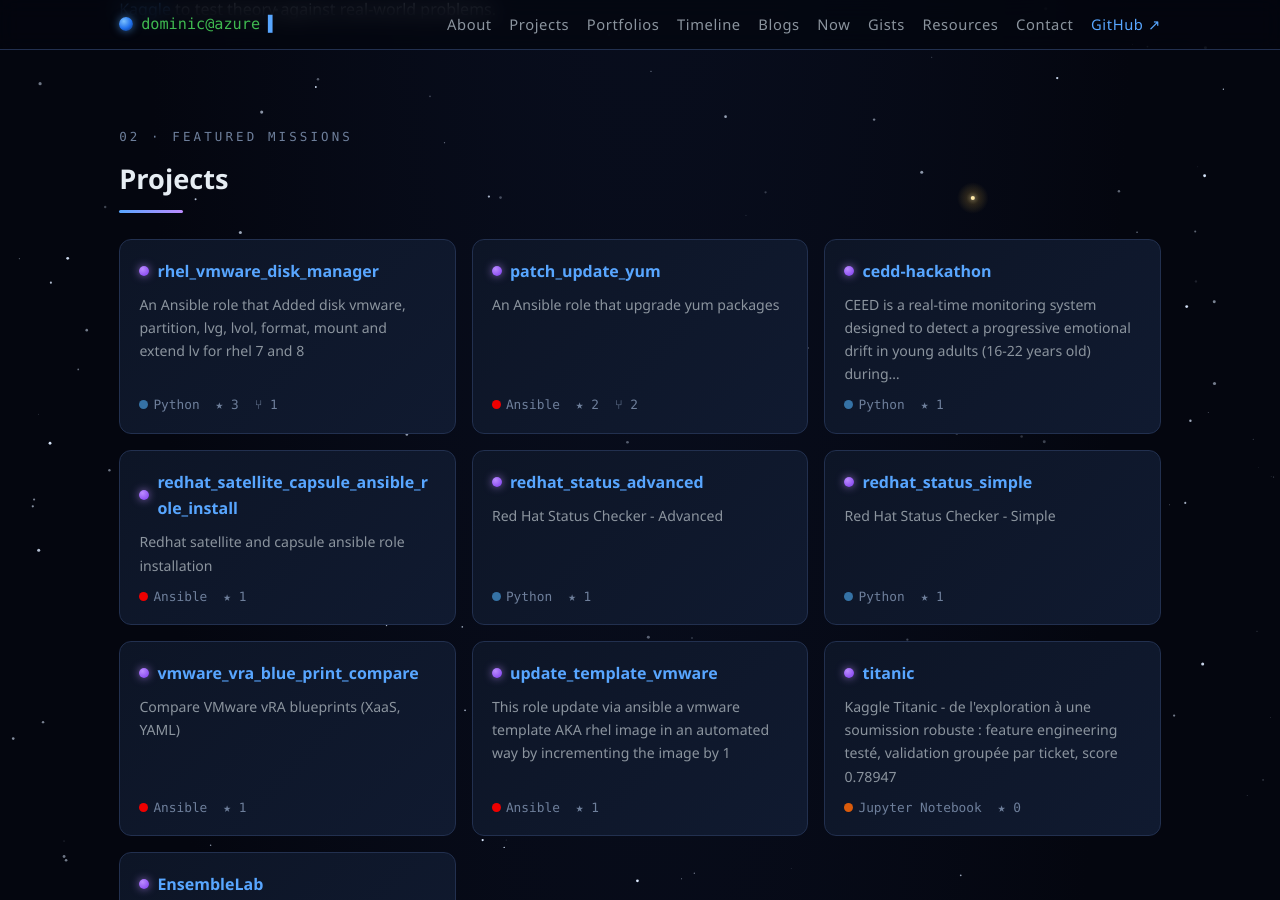
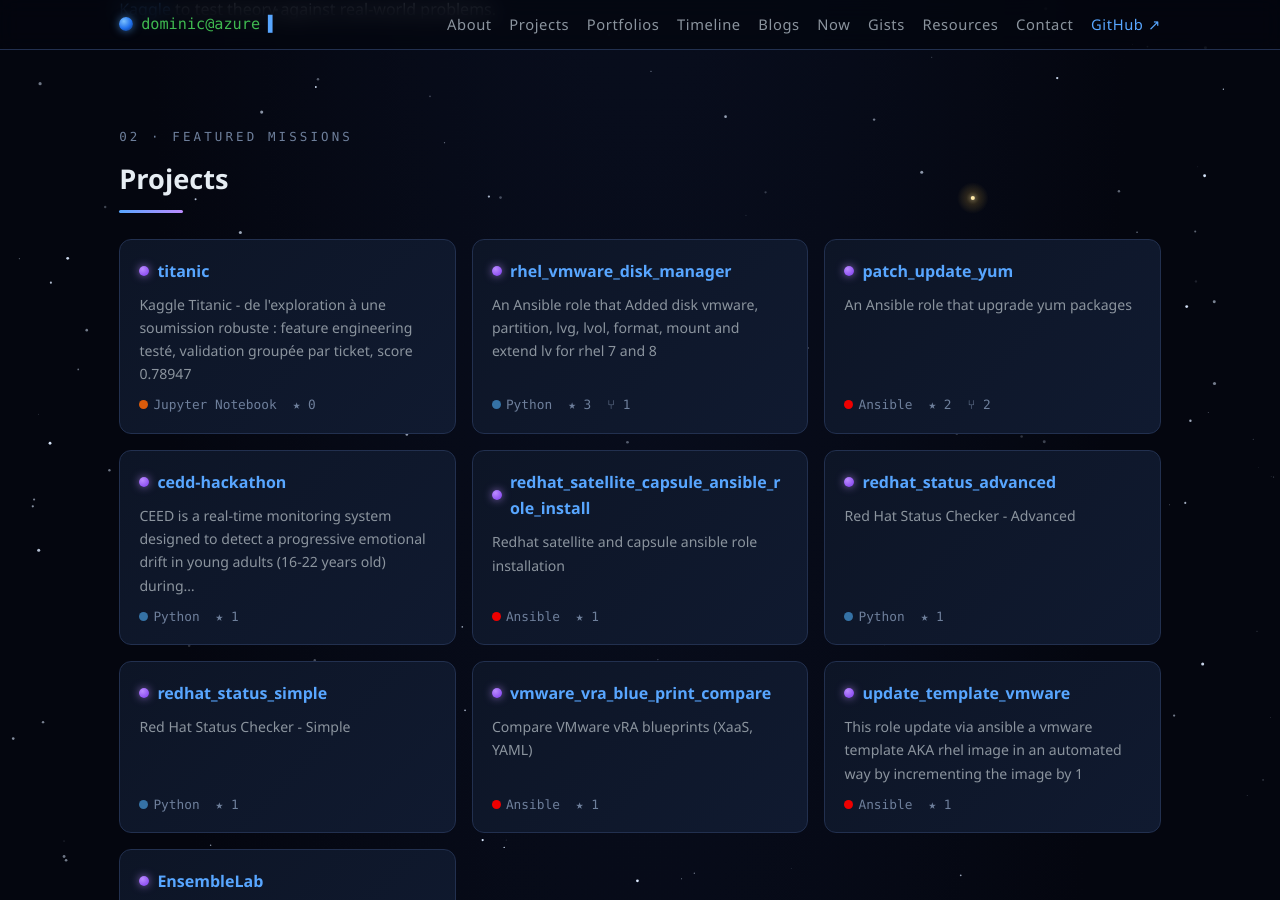
Before and after one commit to dapiced/dapiced.github.io, a Jekyll site: the page built from index.html, in a window 1280 px wide and 900 px high, scrolled down 1326 px. Built offline with Jekyll 4.4.1, drawn with Linux system fonts in a browser that asks for light colours; some of the changed lines change nothing that is shown.

Commit message:
Pin titanic to the top of the live Projects grid
The Projects grid is replaced client-side by the GitHub API top 9
sorted by stars; with 9 repos already at 1+ stars, a 0-star repo can
never appear. Add a PINNED list in main.js that floats listed repos
to the front of the grid regardless of star count, pin titanic, and
move its static fallback card first to mirror the live order.

```diff
--- a/assets/js/main.js
+++ b/assets/js/main.js
@@ -204,6 +204,9 @@
     Text: "#6e7681"
   };
 
+  /* Repos always shown first in the grid, whatever their star count */
+  var PINNED = ["titanic"];
+
   var grid = document.getElementById("projects-grid");
   if (grid) {
     fetch("https://api.github.com/users/dapiced/repos?per_page=100&sort=updated")
@@ -216,6 +219,12 @@
           return !r.fork && r.name !== "dapiced" && r.name !== "dapiced.github.io";
         });
         own.sort(function (a, b) {
+          var pa = PINNED.indexOf(a.name), pb = PINNED.indexOf(b.name);
+          if (pa !== -1 || pb !== -1) {
+            if (pa === -1) return 1;
+            if (pb === -1) return -1;
+            return pa - pb;
+          }
           var d = b.stargazers_count - a.stargazers_count;
           return d !== 0 ? d : (a.updated_at < b.updated_at ? 1 : -1);
         });
--- a/index.html
+++ b/index.html
@@ -86,6 +86,11 @@ keywords:
   <p class="eyebrow">02 · FEATURED MISSIONS</p>
   <h2 class="section-title">Projects</h2>
   <div class="projects-grid" id="projects-grid">
+    <a class="project-card" href="https://github.com/dapiced/titanic" target="_blank" rel="noopener">
+      <span class="project-name">titanic</span>
+      <span class="project-desc">Kaggle Titanic - de l'exploration à une soumission robuste : feature engineering testé, validation groupée par ticket, score 0.78947</span>
+      <span class="project-meta"><span><span class="lang-dot" style="background:#DA5B0B"></span>Jupyter Notebook</span><span>★ 0</span></span>
+    </a>
     <a class="project-card" href="https://github.com/dapiced/rhel_vmware_disk_manager" target="_blank" rel="noopener">
       <span class="project-name">rhel_vmware_disk_manager</span>
       <span class="project-desc">An Ansible role that Added disk vmware, partition, lvg, lvol, format, mount and extend lv for rhel 7 and 8</span>
@@ -125,11 +130,6 @@ keywords:
       <span class="project-name">update_template_vmware</span>
       <span class="project-desc">This role update via ansible a vmware template AKA rhel image in an automated way by incrementing the image by 1</span>
       <span class="project-meta"><span><span class="lang-dot" style="background:#EE0000"></span>Ansible</span><span>★ 1</span></span>
-    </a>
-    <a class="project-card" href="https://github.com/dapiced/titanic" target="_blank" rel="noopener">
-      <span class="project-name">titanic</span>
-      <span class="project-desc">Kaggle Titanic - de l'exploration à une soumission robuste : feature engineering testé, validation groupée par ticket, score 0.78947</span>
-      <span class="project-meta"><span><span class="lang-dot" style="background:#DA5B0B"></span>Jupyter Notebook</span><span>★ 0</span></span>
     </a>
     <a class="project-card" href="https://github.com/dapiced/EnsembleLab" target="_blank" rel="noopener">
       <span class="project-name">EnsembleLab</span>
```
